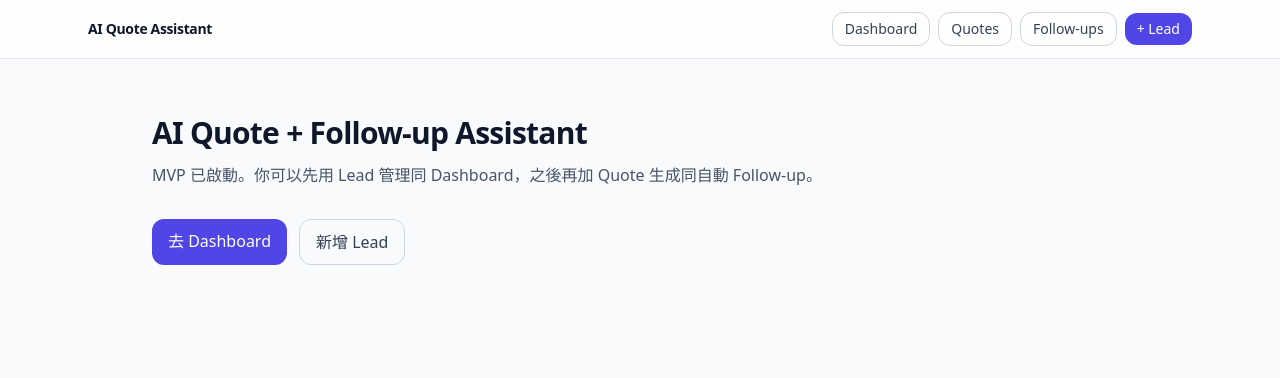
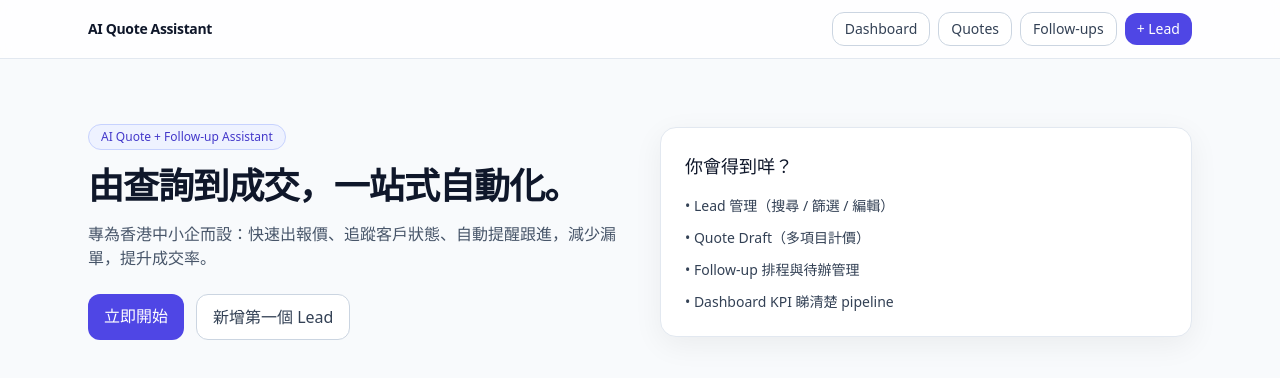
Before and after one commit to jackychan616/ai-quote-assistant, a Next.js app in the folder apps/web/: page / in a window 1280 px wide. Shown: the top 378 px of the page. Built offline with nearby package versions, Linux system fonts and the light colour scheme.

Commit message:
Day 5: dashboard KPIs, landing polish, and auto follow-up endpoint

```diff
--- /dev/null
+++ b/apps/web/app/api/followups/auto/route.ts
@@ -0,0 +1,51 @@
+import { NextResponse } from 'next/server';
+import { getSupabaseAdmin } from '../../../../lib/supabaseAdmin';
+
+// Simple auto scheduler (MVP):
+// - Find leads in quoted status
+// - If no pending follow-up exists, create one for +1 day
+export async function POST() {
+  const { client: supabaseAdmin, error: envError } = getSupabaseAdmin();
+  if (!supabaseAdmin) return NextResponse.json({ error: envError }, { status: 500 });
+
+  const { data: quotedLeads, error: leadsError } = await supabaseAdmin
+    .from('leads')
+    .select('id, full_name, email')
+    .eq('status', 'quoted')
+    .limit(200);
+
+  if (leadsError) {
+    return NextResponse.json({ error: 'Failed to fetch quoted leads', detail: leadsError.message }, { status: 500 });
+  }
+
+  let created = 0;
+
+  for (const lead of quotedLeads ?? []) {
+    const { data: existing, error: exErr } = await supabaseAdmin
+      .from('followups')
+      .select('id')
+      .eq('lead_id', lead.id)
+      .eq('status', 'pending')
+      .limit(1);
+
+    if (exErr) continue;
+    if ((existing ?? []).length > 0) continue;
+
+    const due = new Date();
+    due.setDate(due.getDate() + 1);
+
+    const { error: insertErr } = await supabaseAdmin.from('followups').insert({
+      lead_id: lead.id,
+      due_at: due.toISOString(),
+      channel: 'whatsapp',
+      priority: 'medium',
+      message_draft: `Hi ${lead.full_name || ''}，想跟進返你之前報價，如果你方便我可以幫你落實下一步。`,
+      status: 'pending',
+      auto_generated: true,
+    });
+
+    if (!insertErr) created += 1;
+  }
+
+  return NextResponse.json({ ok: true, created });
+}
--- a/apps/web/app/dashboard/page.tsx
+++ b/apps/web/app/dashboard/page.tsx
@@ -9,9 +9,14 @@ type Lead = {
   created_at: string;
 };
 
+type Followup = {
+  id: string;
+  status: 'pending' | 'done' | 'cancelled';
+};
+
 async function getLeads(status?: string, q?: string): Promise<Lead[]> {
   const baseUrl = process.env.NEXT_PUBLIC_APP_URL || 'http://localhost:3000';
-  const params = new URLSearchParams({ page: '1', pageSize: '20' });
+  const params = new URLSearchParams({ page: '1', pageSize: '50' });
   if (status && status !== 'all') params.set('status', status);
   if (q) params.set('q', q);
 
@@ -21,6 +26,15 @@ async function getLeads(status?: string, q?: string): Promise<Lead[]> {
   return body.data ?? [];
 }
 
+async function getPendingFollowups(): Promise<number> {
+  const baseUrl = process.env.NEXT_PUBLIC_APP_URL || 'http://localhost:3000';
+  const res = await fetch(`${baseUrl}/api/followups?status=pending`, { cache: 'no-store' });
+  if (!res.ok) return 0;
+  const body = await res.json();
+  const rows: Followup[] = body.data ?? [];
+  return rows.length;
+}
+
 export default async function DashboardPage({
   searchParams,
 }: {
@@ -28,7 +42,7 @@ export default async function DashboardPage({
 }) {
   const status = searchParams.status ?? 'all';
   const q = searchParams.q ?? '';
-  const leads = await getLeads(status, q);
+  const [leads, pendingFollowups] = await Promise.all([getLeads(status, q), getPendingFollowups()]);
 
   const counts = {
     total: leads.length,
@@ -36,6 +50,8 @@ export default async function DashboardPage({
     quoted: leads.filter((l) => l.status === 'quoted').length,
     won: leads.filter((l) => l.status === 'won').length,
   };
+
+  const conversion = counts.quoted > 0 ? Math.round((counts.won / counts.quoted) * 100) : 0;
 
   return (
     <main className="mx-auto max-w-6xl px-6 py-10">
@@ -45,19 +61,19 @@ export default async function DashboardPage({
           <p className="mt-1 text-slate-600">今日重點：先處理新 lead，再推進已報價客戶。</p>
         </div>
         <div className="flex gap-2">
-          <Link className="rounded-xl border border-slate-300 px-4 py-2.5 text-slate-700" href="/quotes">
+          <Link className="btn-secondary" href="/quotes">
             Quote List
           </Link>
-          <Link className="rounded-xl border border-slate-300 px-4 py-2.5 text-slate-700" href="/followups">
+          <Link className="btn-secondary" href="/followups">
             Follow-ups
           </Link>
-          <Link className="rounded-xl bg-indigo-600 px-4 py-2.5 text-white" href="/lead/new">
+          <Link className="btn-primary" href="/lead/new">
             + 新增 Lead
           </Link>
         </div>
       </div>
 
-      <form className="mt-5 grid grid-cols-1 gap-3 rounded-2xl border border-slate-200 bg-white p-4 shadow-sm md:grid-cols-4">
+      <form className="card mt-5 grid grid-cols-1 gap-3 p-4 md:grid-cols-4">
         <input
           name="q"
           defaultValue={q}
@@ -72,19 +88,26 @@ export default async function DashboardPage({
           <option value="won">won</option>
           <option value="lost">lost</option>
         </select>
-        <button type="submit" className="rounded-xl border border-slate-300 px-3 py-2 text-slate-700">
+        <button type="submit" className="btn-secondary">
           套用篩選
         </button>
       </form>
 
-      <section className="mt-6 grid grid-cols-1 gap-4 sm:grid-cols-2 xl:grid-cols-4">
+      <section className="mt-6 grid grid-cols-1 gap-4 sm:grid-cols-2 xl:grid-cols-5">
         <Kpi title="Leads（結果）" value={counts.total} />
         <Kpi title="New" value={counts.new} />
         <Kpi title="Quoted" value={counts.quoted} />
         <Kpi title="Won" value={counts.won} />
+        <Kpi title="Pending Follow-ups" value={pendingFollowups} />
       </section>
 
-      <section className="mt-8 rounded-2xl border border-slate-200 bg-white p-4 shadow-sm">
+      <section className="mt-4 card p-4">
+        <h2 className="text-sm text-slate-600">Conversion Snapshot</h2>
+        <p className="mt-1 text-2xl font-semibold text-slate-900">{conversion}%</p>
+        <p className="text-sm text-slate-600">Won / Quoted（簡易版）</p>
+      </section>
+
+      <section className="mt-8 card p-4">
         <h2 className="text-lg font-medium text-slate-900">Lead List</h2>
         {leads.length === 0 ? (
           <p className="mt-3 text-sm text-slate-600">未搵到資料。試下清空篩選，或者新增第一個 lead。</p>
@@ -98,10 +121,10 @@ export default async function DashboardPage({
                 </div>
                 <div className="flex items-center gap-2">
                   <span className="rounded-full bg-slate-100 px-2.5 py-1 text-xs text-slate-700">{lead.status}</span>
-                  <Link href={`/lead/${lead.id}`} className="rounded-lg border border-slate-300 px-2.5 py-1 text-xs text-slate-700">
+                  <Link href={`/lead/${lead.id}`} className="btn-secondary !px-2.5 !py-1 !text-xs">
                     查看/編輯
                   </Link>
-                  <Link href={`/quote/${lead.id}`} className="rounded-lg bg-indigo-600 px-2.5 py-1 text-xs text-white">
+                  <Link href={`/quote/${lead.id}`} className="btn-primary !px-2.5 !py-1 !text-xs">
                     Quote Draft
                   </Link>
                 </div>
@@ -116,7 +139,7 @@ export default async function DashboardPage({
 
 function Kpi({ title, value }: { title: string; value: number }) {
   return (
-    <div className="rounded-2xl border border-slate-200 bg-white p-4 shadow-sm">
+    <div className="card p-4">
       <p className="text-sm text-slate-600">{title}</p>
       <p className="mt-1 text-2xl font-semibold text-slate-900">{value}</p>
     </div>
--- a/apps/web/app/page.tsx
+++ b/apps/web/app/page.tsx
@@ -2,20 +2,38 @@ import Link from 'next/link';
 
 export default function HomePage() {
   return (
-    <main className="mx-auto max-w-5xl px-6 py-14">
-      <h1 className="text-3xl font-semibold tracking-tight text-slate-900">AI Quote + Follow-up Assistant</h1>
-      <p className="mt-3 text-slate-600">
-        MVP 已啟動。你可以先用 Lead 管理同 Dashboard，之後再加 Quote 生成同自動 Follow-up。
-      </p>
+    <main className="mx-auto max-w-6xl px-6 py-16">
+      <section className="grid gap-10 md:grid-cols-2 md:items-center">
+        <div>
+          <p className="inline-flex rounded-full border border-indigo-200 bg-indigo-50 px-3 py-1 text-xs font-medium text-indigo-700">
+            AI Quote + Follow-up Assistant
+          </p>
+          <h1 className="mt-4 text-4xl font-semibold tracking-tight text-slate-900">
+            由查詢到成交，一站式自動化。
+          </h1>
+          <p className="mt-4 text-slate-600">
+            專為香港中小企而設：快速出報價、追蹤客戶狀態、自動提醒跟進，減少漏單，提升成交率。
+          </p>
+          <div className="mt-6 flex flex-wrap gap-3">
+            <Link href="/dashboard" className="btn-primary">
+              立即開始
+            </Link>
+            <Link href="/lead/new" className="btn-secondary">
+              新增第一個 Lead
+            </Link>
+          </div>
+        </div>
 
-      <div className="mt-8 flex flex-wrap gap-3">
-        <Link className="rounded-xl bg-indigo-600 px-4 py-2.5 text-white" href="/dashboard">
-          去 Dashboard
-        </Link>
-        <Link className="rounded-xl border border-slate-300 px-4 py-2.5 text-slate-700" href="/lead/new">
-          新增 Lead
-        </Link>
-      </div>
+        <div className="card p-6">
+          <h2 className="text-lg font-medium text-slate-900">你會得到咩？</h2>
+          <ul className="mt-4 space-y-3 text-sm text-slate-700">
+            <li>• Lead 管理（搜尋 / 篩選 / 編輯）</li>
+            <li>• Quote Draft（多項目計價）</li>
+            <li>• Follow-up 排程與待辦管理</li>
+            <li>• Dashboard KPI 睇清楚 pipeline</li>
+          </ul>
+        </div>
+      </section>
     </main>
   );
 }
```
